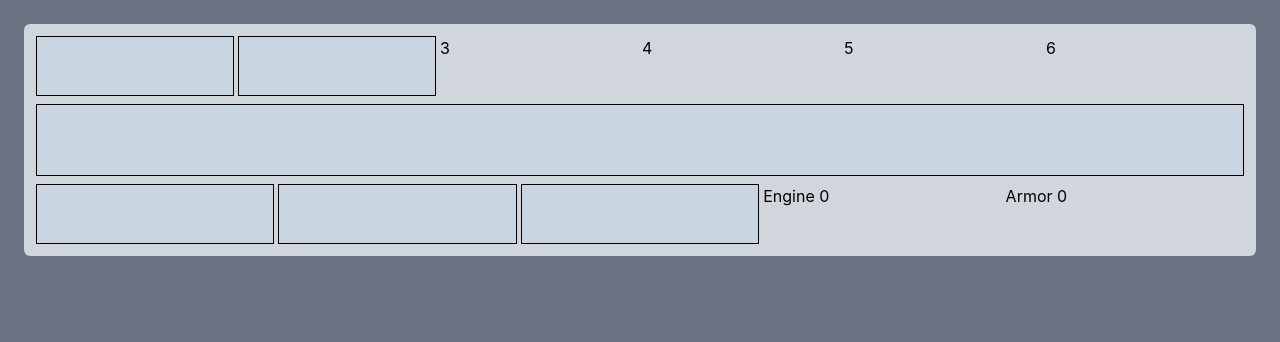
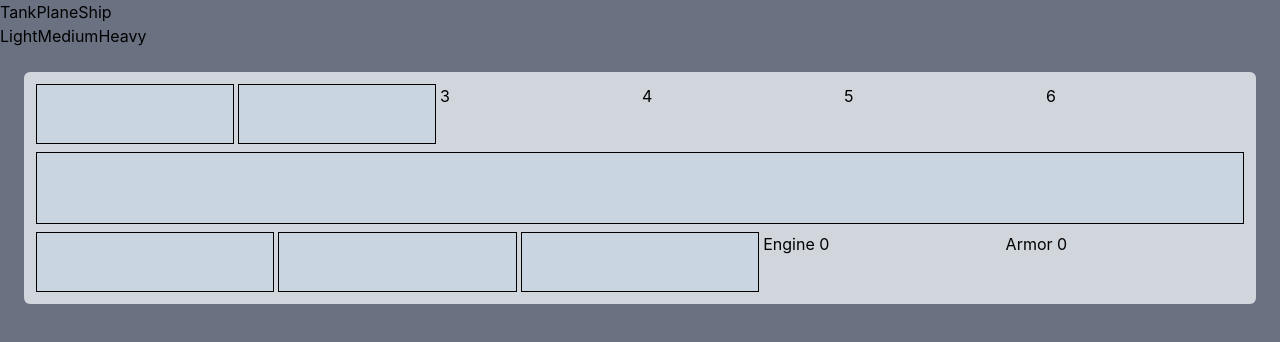
Before and after one commit to FrederikKristensen/Hoi4Designer, a React (Vite) app: page / in a window 1280 px wide. Shown: the top 342 px of the page. Built offline with nearby package versions, Linux system fonts and the light colour scheme.

Commit message:
Added Navbar that can chose which type of tank to go to. Missing styling tho. Added data file for heavy and medium chassis. Updated light_chassis aswell

```diff
--- a/src/App.tsx
+++ b/src/App.tsx
@@ -1,19 +1,37 @@
 import './App.css';
 import Select from 'react-select';
-import light_chassis from './data/light_chassis';
+import light_tank from './data/light_chassis';
 import engines from './data/tank_engines';
 import suspensions from './data/tank_suspensions';
 import armor from './data/tank_armor';
 import turrets, { type Turrets } from './data/tank_turrets';
 import armanents, { type Armanent } from './data/tank_armanents';
 import { useState } from 'react';
+import NavBar from './components/NavBar';
+import medium_tank from './data/medium_chassis';
+import heavy_tank from './data/heavy_chassis';
+
+export type tankOptions = 'light_tank' | 'medium_tank' | 'heavy_tank';
 
 function App() {
   // Current selected options
   const [selectedTurret, setSelectedturret] = useState<Turrets | null>(null);
 
+  // Stores if we click Tank, Plane or Ship
+  const [mainActive, setMainActive] = useState<string>('Tank');
+  // Stores the subsection of the selected main
+  const [subActive, setSubActive] = useState<tankOptions>('light_tank');
+
+  const chassiOptions = { light_tank, medium_tank, heavy_tank };
+
   return (
     <>
+      <NavBar
+        mainActive={mainActive}
+        setMainActive={setMainActive}
+        subActive={subActive}
+        setSubActive={setSubActive}
+      />
       <div className="grid grid-rows-auto bg-gray-300 m-6 p-2 rounded-md">
         <div className="grid grid-cols-6 gap-x-1 p-1">
           <div className="turret">
@@ -82,7 +100,7 @@ function App() {
               DropdownIndicator: () => null,
             }}
             placeholder=""
-            options={light_chassis}
+            options={chassiOptions[subActive] ?? []}
             formatOptionLabel={(a) => (
               <div className="flex justify-center">
                 <img src={a.image} className="max-h-18" alt="" />
--- /dev/null
+++ b/src/components/NavBar.tsx
@@ -0,0 +1,32 @@
+import type { tankOptions } from '../App';
+
+interface NavBarProps {
+  mainActive: string;
+  setMainActive: React.Dispatch<React.SetStateAction<string>>;
+  subActive: tankOptions;
+  setSubActive: React.Dispatch<React.SetStateAction<tankOptions>>;
+}
+
+const NavBar = ({ mainActive, setMainActive, setSubActive }: NavBarProps) => {
+  return (
+    <div>
+      <nav>
+        <button onClick={() => setMainActive('Tank')}>Tank</button>
+        <button>Plane</button>
+        <button>Ship</button>
+      </nav>
+
+      <div>
+        {mainActive === 'Tank' && (
+          <>
+            <button onClick={() => setSubActive('light_tank')}>Light</button>
+            <button onClick={() => setSubActive('medium_tank')}>Medium</button>
+            <button onClick={() => setSubActive('heavy_tank')}>Heavy</button>
+          </>
+        )}
+      </div>
+    </div>
+  );
+};
+
+export default NavBar;
--- /dev/null
+++ b/src/data/heavy_chassis.tsx
@@ -0,0 +1,26 @@
+const Images = import.meta.glob('../assets/tanks/heavy/*.png', {
+  eager: true,
+  query: '?url',
+  import: 'default',
+});
+
+const heavy_chassis = [
+  {
+    value: 'Inter war heavy',
+    image: Images['../assets/tanks/heavy/inter_war_heavy_tank_chassis.png'],
+  },
+  {
+    value: 'Basic heavy',
+    image: Images['../assets/tanks/heavy/basic_heavy_tank_chassis.png'],
+  },
+  {
+    value: 'Improved heavy',
+    image: Images['../assets/tanks/heavy/improved_heavy_tank_chassis.png'],
+  },
+  {
+    value: 'Advanced heavy',
+    image: Images['../assets/tanks/heavy/advanced_heavy_tank_chassis.png'],
+  },
+];
+
+export default heavy_chassis;
--- a/src/data/light_chassis.tsx
+++ b/src/data/light_chassis.tsx
@@ -6,19 +6,19 @@ const Images = import.meta.glob('../assets/tanks/light/*.png', {
 
 const light_chassis = [
   {
-    value: '1',
+    value: 'Inter war light',
     image: Images['../assets/tanks/light/inter_war_light_tank_chassis.png'],
   },
   {
-    value: '2',
+    value: 'Basic light',
     image: Images['../assets/tanks/light/basic_light_tank_chassis.png'],
   },
   {
-    value: '3',
+    value: 'Improved light',
     image: Images['../assets/tanks/light/improved_light_tank_chassis.png'],
   },
   {
-    value: '4',
+    value: 'Advanced light',
     image: Images['../assets/tanks/light/advanced_light_tank_chassis.png'],
   },
 ];
--- /dev/null
+++ b/src/data/medium_chassis.tsx
@@ -0,0 +1,26 @@
+const Images = import.meta.glob('../assets/tanks/medium/*.png', {
+  eager: true,
+  query: '?url',
+  import: 'default',
+});
+
+const medium_chassis = [
+  {
+    value: 'Inter war medium',
+    image: Images['../assets/tanks/medium/inter_war_medium_tank_chassis.png'],
+  },
+  {
+    value: 'Basic medium',
+    image: Images['../assets/tanks/medium/basic_medium_tank_chassis.png'],
+  },
+  {
+    value: 'Improved medium',
+    image: Images['../assets/tanks/medium/improved_medium_tank_chassis.png'],
+  },
+  {
+    value: 'Advanced medium',
+    image: Images['../assets/tanks/medium/advanced_medium_tank_chassis.png'],
+  },
+];
+
+export default medium_chassis;
```
